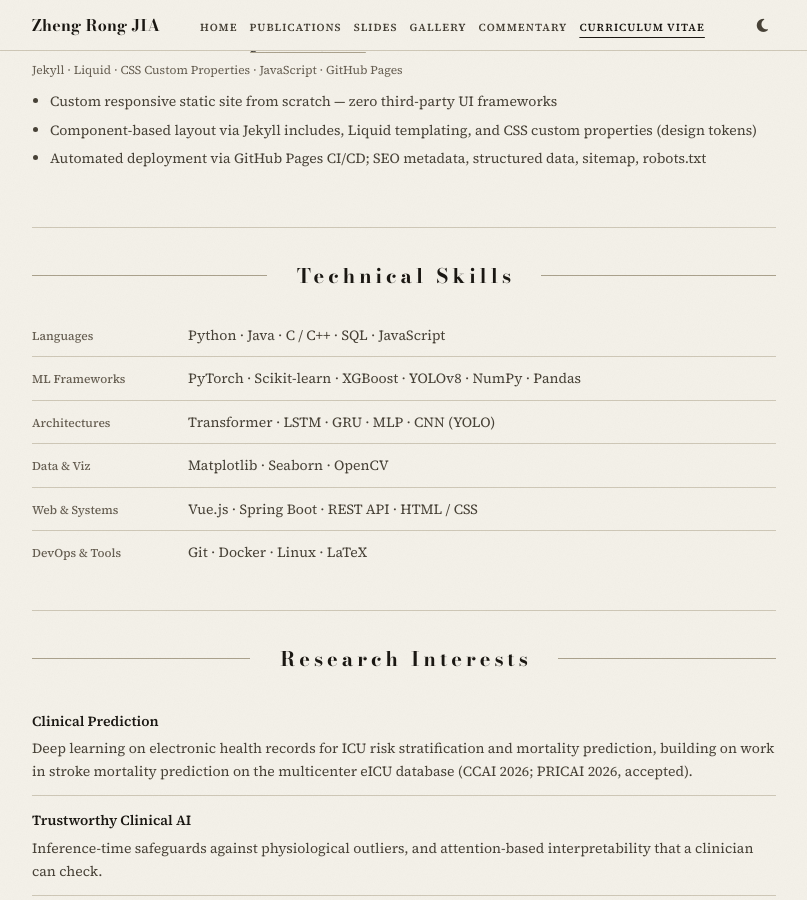
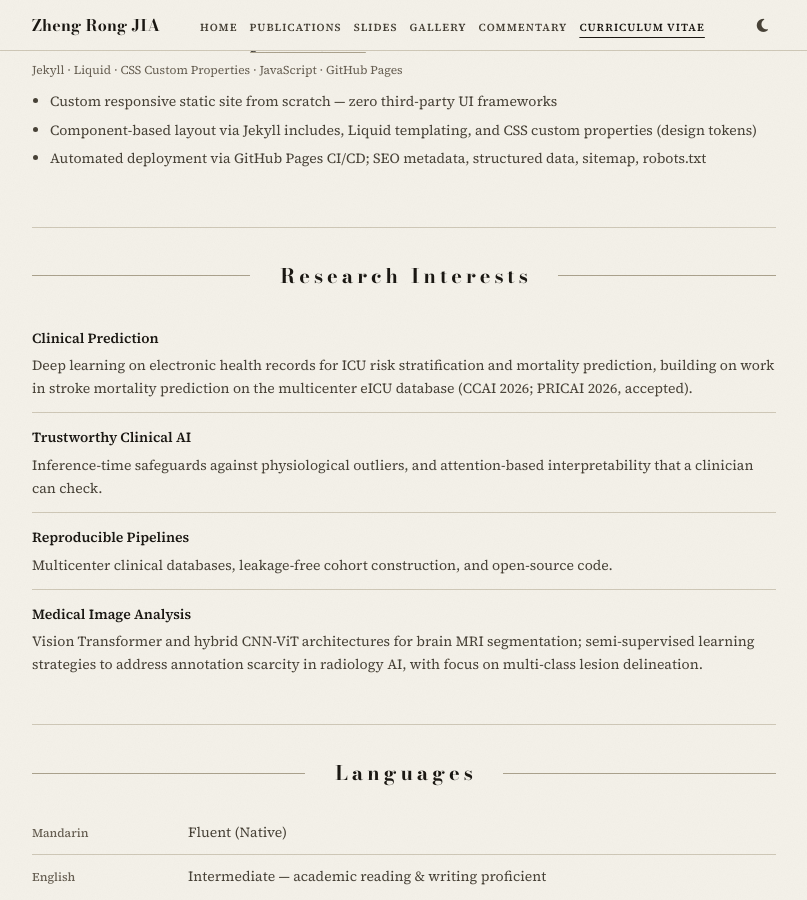
Before and after one commit to ZR-JIA/zr-jia.github.io, a Jekyll site: the page built from _pages/cv.md, in a window 1280 px wide and 900 px high, scrolled down 3023 px. Shown: the whole window, without its empty margins (236-1043 px from the left). Built offline with Jekyll 4.4.1, drawn with Linux system fonts in a browser that asks for light colours.

Commit message:
content: remove the technical skills section
Drop the technical skills listing everywhere it appears. The publications
make the case for the work; a list of languages and libraries adds little
to it.

- CV page: remove the Technical Skills section. Its table styles stay,
  since the Languages and Contact sections use them
- JSON-LD knowsAbout: remove the tools and languages (PyTorch, Python,
  XGBoost, Scikit-learn, YOLOv8, Docker, Java, Vue.js), and Deep
  Reinforcement Learning and Graph Neural Networks, which no published
  work supports. Six research topics remain
- LaTeX CV: remove the Technical Skills section; the PDF is regenerated

The tool lines under individual projects on the CV page are unchanged.

```diff
--- a/_layouts/default.html
+++ b/_layouts/default.html
@@ -60,10 +60,12 @@
       "name": "Macau University of Science and Technology"
     },
     "knowsAbout": [
-      "Clinical AI", "Deep Learning", "Transformer", "PyTorch", "Python",
-      "Dual-Tower Transformer", "Electronic Health Records", "Stroke Mortality Prediction",
-      "Deep Reinforcement Learning", "Graph Neural Networks",
-      "XGBoost", "Scikit-learn", "YOLOv8", "Docker", "Java", "Vue.js"
+      "Clinical AI",
+      "Deep Learning",
+      "Transformer",
+      "Dual-Tower Transformer",
+      "Electronic Health Records",
+      "Stroke Mortality Prediction"
     ],
     "sameAs": [
       "https://github.com/ZR-JIA",
--- a/_pages/cv.md
+++ b/_pages/cv.md
@@ -216,35 +216,6 @@ description: "Curriculum Vitae of Zheng Rong JIA — AI researcher with expertis
       </div>
     </section>
 
-    <section class="content-section">
-      <p class="section-label">Technical Skills</p>
-      <div class="skills-table">
-        <div class="skill-row">
-          <span class="skill-category">Languages</span>
-          <span class="skill-items">Python · Java · C / C++ · SQL · JavaScript</span>
-        </div>
-        <div class="skill-row">
-          <span class="skill-category">ML Frameworks</span>
-          <span class="skill-items">PyTorch · Scikit-learn · XGBoost · YOLOv8 · NumPy · Pandas</span>
-        </div>
-        <div class="skill-row">
-          <span class="skill-category">Architectures</span>
-          <span class="skill-items">Transformer · LSTM · GRU · MLP · CNN (YOLO)</span>
-        </div>
-        <div class="skill-row">
-          <span class="skill-category">Data & Viz</span>
-          <span class="skill-items">Matplotlib · Seaborn · OpenCV</span>
-        </div>
-        <div class="skill-row">
-          <span class="skill-category">Web & Systems</span>
-          <span class="skill-items">Vue.js · Spring Boot · REST API · HTML / CSS</span>
-        </div>
-        <div class="skill-row">
-          <span class="skill-category">DevOps & Tools</span>
-          <span class="skill-items">Git · Docker · Linux · LaTeX</span>
-        </div>
-      </div>
-    </section>
 
     <section class="content-section">
       <p class="section-label">Research Interests</p>
```
Also changed, not shown: 1 other file.
